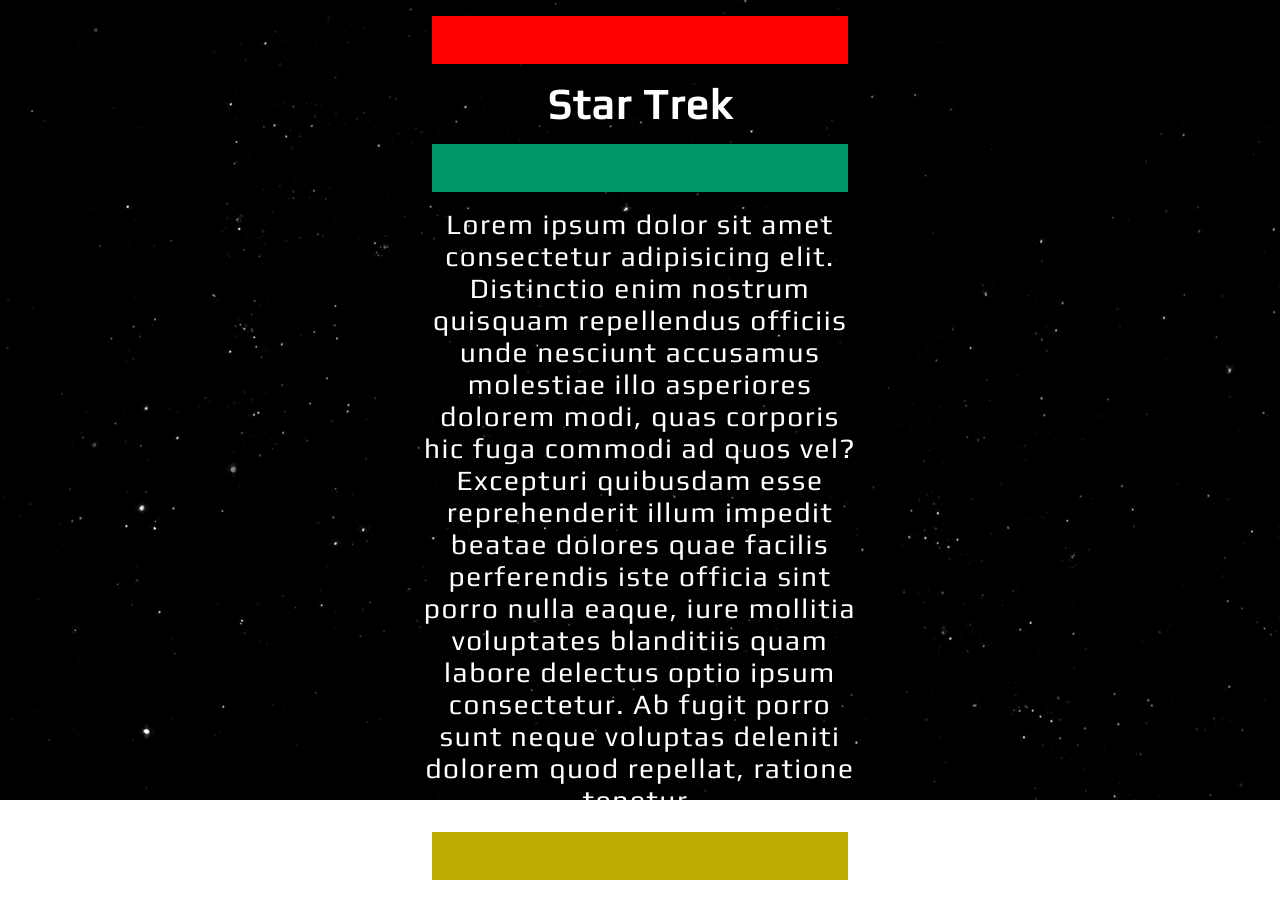
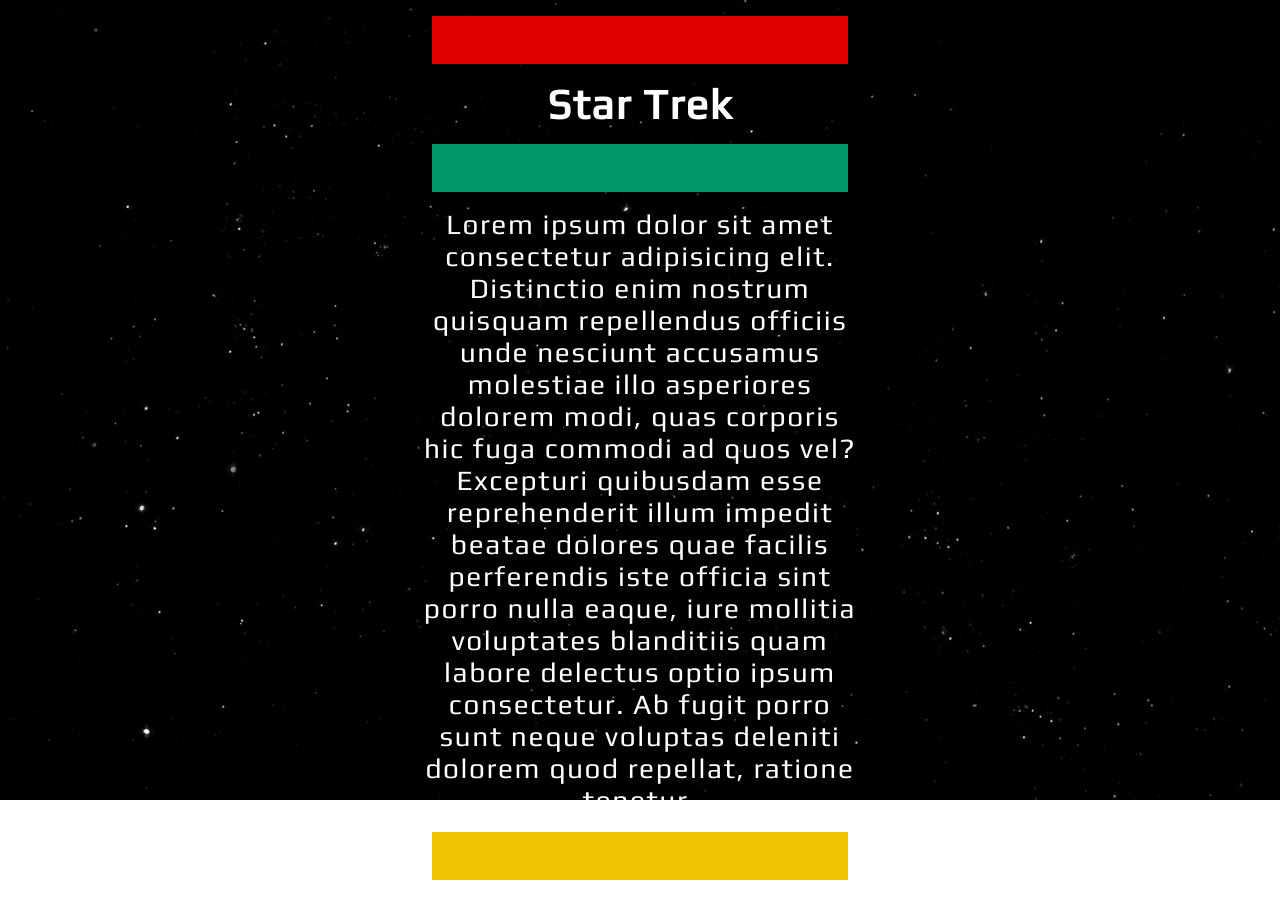
Before and after one commit to MeganFuhr/rules-of-acquisition-quiz, a React (Create React App) app: page / in a window 1280 px wide. Shown: the top 918 px of the page. Built offline with nearby package versions, Linux system fonts and the light colour scheme.

Commit message:
updated colors and moved to variables

```diff
--- a/src/index.css
+++ b/src/index.css
@@ -2,6 +2,10 @@
 
 :root {
   --white: #fff;
+  --command: #df0000;
+  --science: rgb(0, 151, 106);
+  --engineering: #f2c300;
+  --black: #000;
 }
 
 * {
@@ -21,11 +25,11 @@
 
 .h1-title {
   border-bottom-width: 3rem;
-  border-bottom-color: rgb(0, 151, 106);
+  border-bottom-color: var(--science);
   border-bottom-style: solid;
   padding: 1rem;
   margin: 1rem;
-  border-top-color: red;
+  border-top-color: var(--command);
   border-top-style: solid;
   border-top-width: 3rem;
 }
@@ -43,7 +47,7 @@
 }
 .question-container {
   border-top-width: 3rem;
-  border-top-color: rgb(190, 172, 2);
+  border-top-color: var(--engineering);
   border-top-style: solid;
   padding: 1rem;
   margin: 1rem;
@@ -88,12 +92,12 @@
 }
 
 .stars {
-  background: #000 url(./img/stars.png) repeat top center;
+  background: var(--black) url(./img/stars.png) repeat top center;
   z-index: 0;
 }
 
 .twinkling {
-  background: transparent url(./img/twinkling.png) repeat top center;
+  background: url(./img/twinkling.png) repeat top center;
   z-index: 1;
   animation: move-twink-back 200s linear infinite;
 }
```
